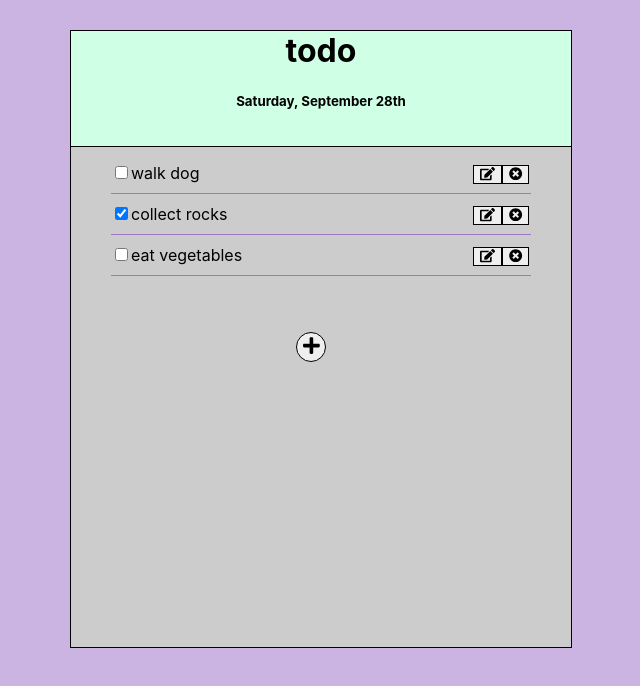
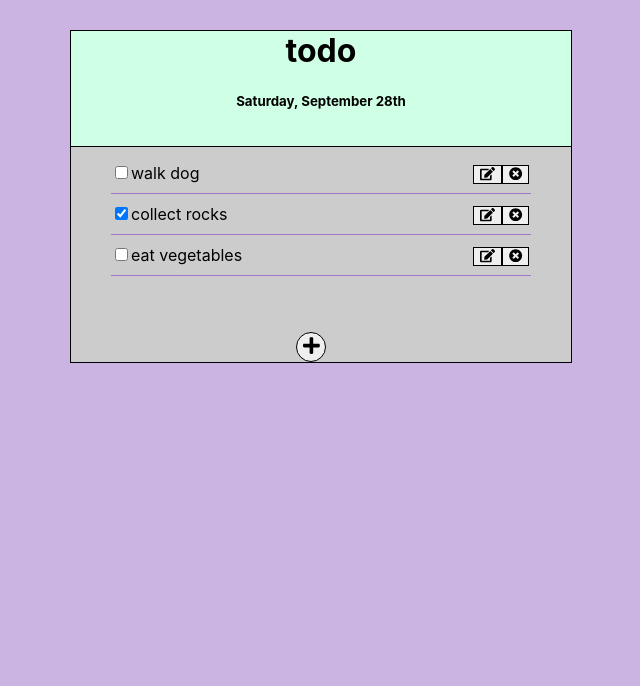
Before and after one commit to N8ers/react-todo, a React (Create React App) app: page / in a window 1280 px wide. Shown: the top 686 px of the page, without its empty margins (319-959 px from the left). Built offline with nearby package versions, Linux system fonts and the light colour scheme.

Commit message:
remove scroll wheel

```diff
--- a/src/App.css
+++ b/src/App.css
@@ -5,7 +5,7 @@ body{
 .App {
   text-align: center;
   border: 1px solid black;
-  margin: 30px auto 0 auto;
+  margin: 30px auto 30px auto;
   max-width: 500px;
   min-width: 400px;
 }
--- a/src/styles/ToDoContainer.css
+++ b/src/styles/ToDoContainer.css
@@ -3,10 +3,10 @@
     border-top: 1px solid black;
     max-width: 500px;
     min-width: 400px;
-    height: 500px;
     margin: 0 auto;
-    overflow-y: scroll;
 }
+
+
 
 .Todos{
 }
```
